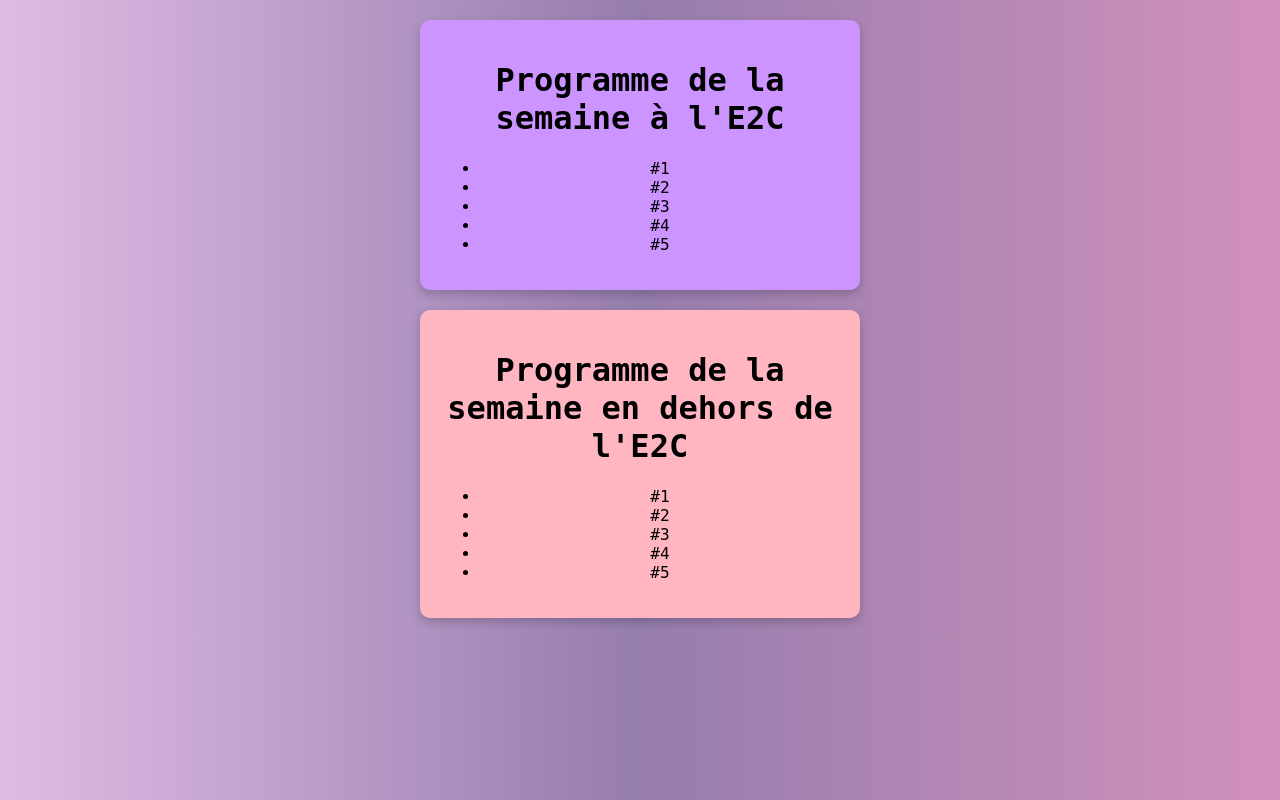
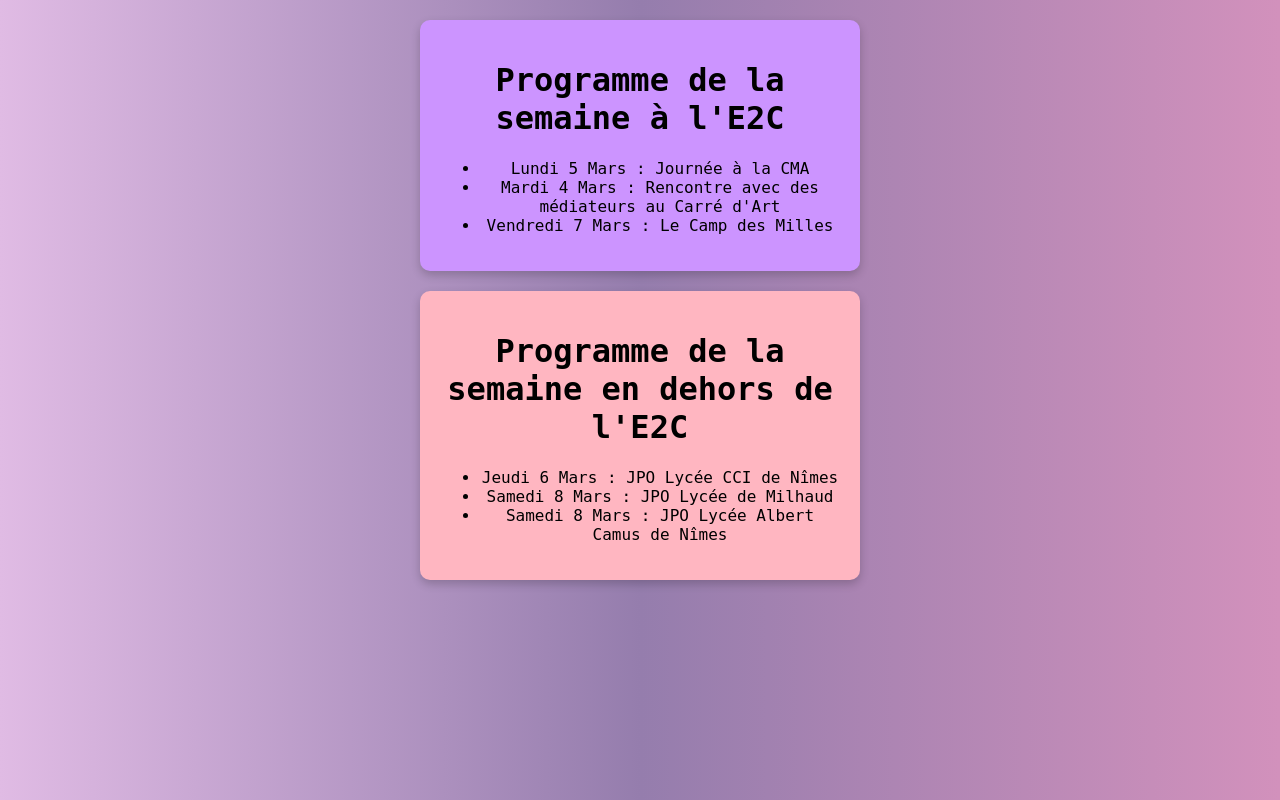
Before and after one commit to minusunderscore/planningsemaine, a plain HTML site: page index.html in a window 1280 px wide. Drawn offline with Linux system fonts and the light colour scheme.

Commit message:
Update index.html

```diff
--- a/index.html
+++ b/index.html
@@ -10,21 +10,17 @@
     <div class="semaineint">
         <h1>Programme de la semaine à l'E2C</h1>
         <ul>
-            <li>#1</li>
-            <li>#2</li>
-            <li>#3</li>
-            <li>#4</li>
-            <li>#5</li>
+            <li>Lundi 5 Mars : Journée à la CMA</li>
+            <li>Mardi 4 Mars : Rencontre avec des médiateurs au Carré d'Art</li>
+            <li>Vendredi 7 Mars : Le Camp des Milles</li>
         </ul>
     </div>
     <div class="semainext">
         <h1>Programme de la semaine en dehors de l'E2C</h1>
         <ul>
-            <li>#1</li>
-            <li>#2</li>
-            <li>#3</li>
-            <li>#4</li>
-            <li>#5</li>
+            <li>Jeudi 6 Mars : JPO Lycée CCI de Nîmes</li>
+            <li>Samedi 8 Mars : JPO Lycée de Milhaud</li>
+            <li>Samedi 8 Mars : JPO Lycée Albert Camus de Nîmes</li>
         </ul>
     </div>
 </body>
```
